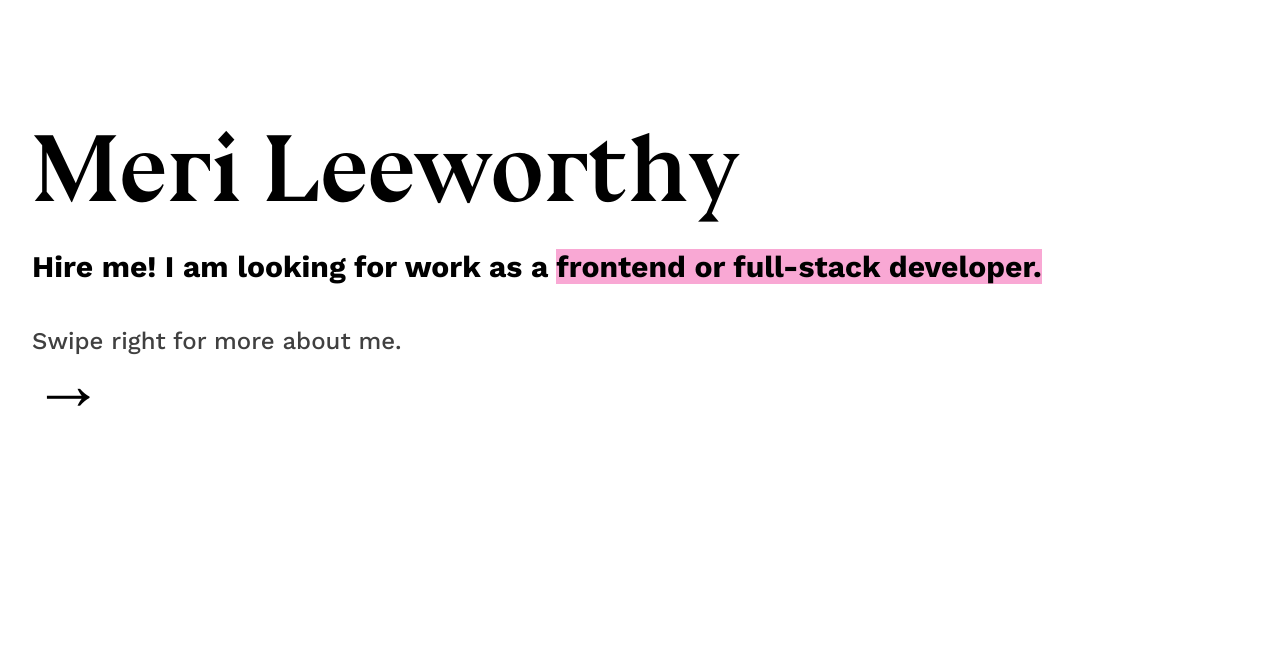
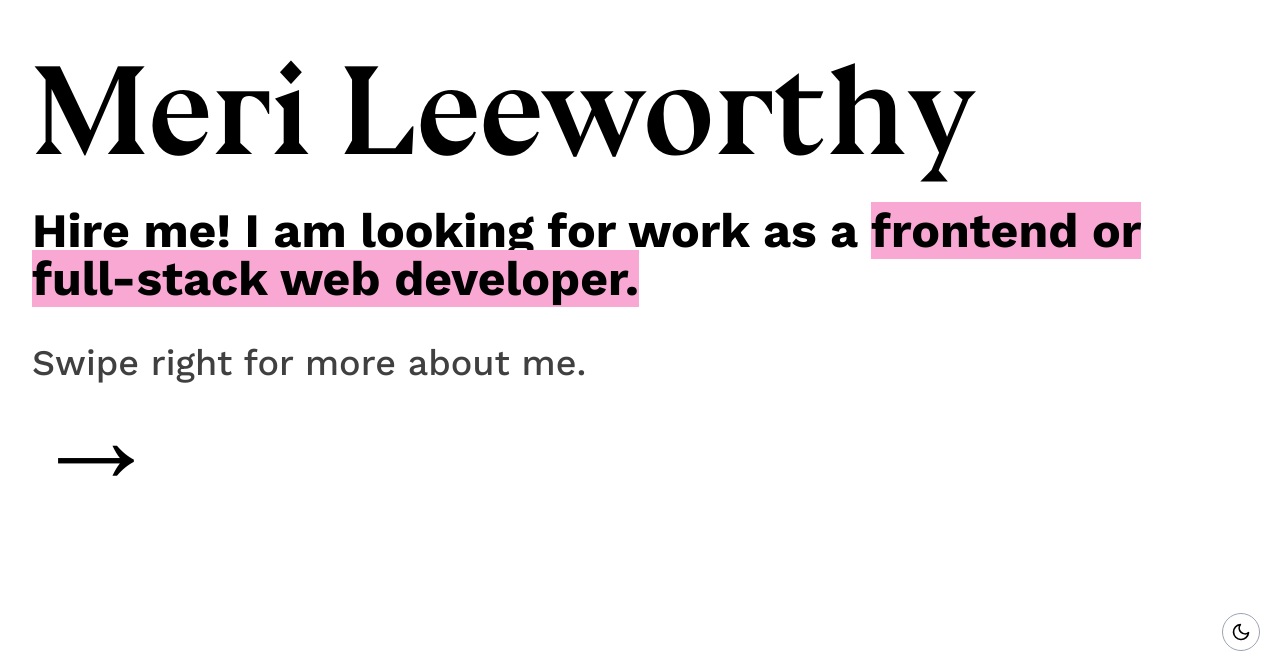
Before and after one commit to meri-leeworthy/meri-garden, a Next.js app: page / in a window 1280 px wide. Shown: the part 129-800 px from the top of the page. Built offline with nearby package versions, Linux system fonts and the light colour scheme.

Commit message:
improve responsive design

```diff
--- a/components/WithThemes.tsx
+++ b/components/WithThemes.tsx
@@ -11,19 +11,13 @@ export const WithThemes = ({
     const currentTheme = theme === "system" ? systemTheme : theme;
     if (currentTheme === "dark") {
       return (
-        <button
-          className="p-2 mt-4 text-xl border border-gray-400 rounded-full dark:border-white"
-          onClick={() => setTheme("light")}
-        >
+        <button onClick={() => setTheme("light")}>
           <FiSun />
         </button>
       );
     } else {
       return (
-        <button
-          className="p-2 mt-4 text-xl border border-gray-400 rounded-full dark:border-white"
-          onClick={() => setTheme("dark")}
-        >
+        <button onClick={() => setTheme("dark")}>
           <FiMoon />
         </button>
       );
@@ -35,9 +29,7 @@ export const WithThemes = ({
   return (
     <>
       {children}
-      <div className="bottom-0 flex justify-center w-full px-4 pb-4 md:justify-end md:fixed">
-        {renderThemeButton()}
-      </div>
+      <div className="theme-footer">{renderThemeButton()}</div>
     </>
   );
 };
--- a/pages/_app.tsx
+++ b/pages/_app.tsx
@@ -6,9 +6,9 @@ import { WithThemes } from "components/WithThemes";
 function MyApp({ Component, pageProps }: AppProps) {
   return (
     <ThemeProvider attribute="class" enableSystem={true}>
-      {/* <WithThemes> */}
-      <Component {...pageProps} />
-      {/* </WithThemes> */}
+      <WithThemes>
+        <Component {...pageProps} />
+      </WithThemes>
     </ThemeProvider>
   );
 }
--- a/pages/index.tsx
+++ b/pages/index.tsx
@@ -45,74 +45,56 @@ const Home: NextPage = () => {
         <title>meri.garden</title>
         <meta name="description" content="Meri Leeworthy, internet edition." />
       </Head>
-      <main
-        className="relative flex w-screen h-screen min-w-full overflow-x-scroll snap-x snap-mandatory scroll-smooth"
-        ref={viewportGrid}
-      >
+      <main className="swipe-container" ref={viewportGrid}>
         <section className="flex flex-col justify-center w-screen min-w-full min-h-screen p-8 snap-start snap-always">
-          <h1 className="font-serif text-5xl sm:text-7xl md:text-8xl lg:text-8xl">
+          <h1 className="font-serif text-5xl sm:text-7xl md:text-8xl lg:text-8xl xl:text-9xl">
             Meri Leeworthy
           </h1>
-          <p className="mt-8 text-2xl font-bold md:text-3xl">
+          <p className="mt-8 text-2xl font-bold md:text-3xl lg:text-4xl xl:text-5xl">
             Hire me! I am looking for work as a{" "}
-            <strong className="font-bold bg-pink-300">
-              frontend or full-stack developer.
+            <strong className="font-bold bg-pink-300 dark:bg-pink-600">
+              frontend or full-stack web developer.
             </strong>
           </p>
-          <p className="mt-10 text-xl md:text-2xl text-neutral-700">
+          <p className="mt-10 text-xl md:text-2xl lg:text-3xl xl:text-4xl text-neutral-700 dark:text-neutral-300">
             Swipe right for more about me.
           </p>
           <span>&rarr;</span>
         </section>
 
         <section className="swipe-card">
-          <div className="subheading">
+          <div className="content">
             <h2>About</h2>
-          </div>
-          <div className="content">
             <p>I am a self-taught programmer since high school.</p>
             <p>
               When I was about 14, I started making basic websites for small
               businesses.
             </p>
             <p>
-              They were really bad. But they got me exposed to technologies like
-              HTML, CSS, and very basic Javascript, jQuery, PHP and Wordpress. I
-              was using FTP and cPanel based hosting.
+              They were really bad. But they exposed me to technologies like
+              HTML, CSS, and basic Javascript, jQuery, PHP and Wordpress.
             </p>
             <p>
-              Then I wanted to be an artist, so I put a pause on web development
-              while I studied cinema and made music and performance art. I also
-              got work in the theatre industry as a sound and lighting
-              technician.
+              Then I put a pause on web development to work in the arts. I spent
+              time in the theatre industry as a sound and lighting technician,
+              and in arts and community organisations in admin roles, as well as
+              making my own work.
             </p>
             <p>
-              Over time, my curiosity brought me back, and I started integrating
-              Arduinos and Python scripts into my artistic work. This indirectly
-              led to a short stint as a junior engineer at a biomedical tech
-              startup working on embedded devices.
-            </p>
-            <p>
-              At the start of 2020, I got involved in a project called Radical
-              Directory, which pulled me back deep into the web development
-              world.
+              Over time, my curiosity for coding brought me back. At the start
+              of 2020, I got involved in a project called Radical Directory,
+              which pulled me back into the web development world.
             </p>
             <span>&rarr;</span>
           </div>
         </section>
 
         <section className="swipe-card">
-          <div className="subheading">
+          <div className="content">
             <h2>Radical Directory</h2>
-          </div>
-          <div className="content">
             <p>
-              Radical Directory is a vision for a future in which communities
-              are empowered to use media to create social change.
-            </p>
-            <p>
-              What it means in practice is building a community-run web platform
-              for media relating to social and environmental justice.
+              The goal of Radical Directory is to build a community-run media
+              platform for social and environmental justice activism.
             </p>
             <p>
               I got involved in May 2020 and took on the role of web developer.
@@ -129,44 +111,38 @@ const Home: NextPage = () => {
               tech stack, particularly using React, Next.js, Typescript,
               GraphQL, Apollo, Prisma and Postgres.
             </p>
-            <p>
-              Unlike startups with a rush to MVP, Radical Directory has
-              prioritised slow growth and design in collaboration with
-              community.
-            </p>
             <span>&rarr;</span>
           </div>
         </section>
 
         <section className="swipe-card">
-          <div className="subheading">
+          <div className="content">
             <h2>Recurse Centre</h2>
-          </div>
-          <div className="content">
             <p>
-              The next stage of my web development journey has been with the
-              Recurse Centre, an organisation based in New York which runs
-              self-directed educational retreats to programmers seeking to get
-              dramatically better at their craft.
+              In October 2021 I applied and was accepted to the Recurse Centre,
+              an organisation based in New York which runs self-directed
+              educational retreats for programmers.
             </p>
             <p>
               During COVID, retreats have been offered online, so despite being
-              locked down in Naarm (Melbourne), Australia, I still had the
-              opportunity to apply and was lucky to be accepted into a 12-week
-              batch.
+              locked down in Naarm (Melbourne), Australia, I was able to
+              complete a 12-week batch from November through to February 2022.
             </p>
             <p>
-              During my retreat, I assigned myself three main projects to
-              consolidate my frontend development skills: build a personal
-              website (this one), learn about caching and state management, and
-              create a rich-text document editor for Radical Directory.
+              During my retreat, I worked on three main projects to consolidate
+              my frontend skills: build a personal website (this one), learn
+              about caching and state management, and create a rich-text
+              document editor for Radical Directory.
             </p>
             <p>
-              Besides achieving these goals, I also gave presentations about my
-              work, and spent lots of time pair programming and attending study
-              groups with other Recursers.
+              I also gave presentations about my work, and spent lots of time
+              pair programming and attending study groups with other Recursers.
             </p>
+            <span>&rarr;</span>
           </div>
+        </section>
+        <section className="flex flex-col justify-center w-screen min-w-full min-h-screen p-8 snap-start snap-always">
+          <p>Contact me here.</p>
         </section>
 
         {/* <div className="pretty-background" /> */}
--- a/styles/globals.css
+++ b/styles/globals.css
@@ -149,7 +149,15 @@
 
 @layer components {
   body {
-    @apply selection:bg-pink-300;
+    @apply selection:bg-pink-300 dark:selection:bg-pink-600 dark:selection:bg-opacity-100;
+  }
+
+  .theme-footer {
+    @apply fixed bottom-0 flex justify-end w-full px-5 pb-5;
+  }
+
+  .theme-footer button {
+    @apply p-2 mt-4 text-xl -z-10 border rounded-full border-gray-400 dark:border-white;
   }
 
   article.document {
@@ -189,35 +197,38 @@
     z-index: -10;
   }
 
-  .mix-invert {
-    mix-blend-mode: difference;
+  .swipe-container {
+    @apply relative flex w-screen box-content h-screen min-w-full overflow-x-scroll snap-x snap-mandatory scroll-smooth;
+    scrollbar-color: black transparent;
+  }
+
+  .swipe-container::-webkit-scrollbar {
+    width: 0; /* Remove scrollbar space */
+    background: transparent; /* Optional: just make scrollbar invisible */
+  }
+
+  .swipe-container::-webkit-scrollbar-thumb {
+    background: black;
   }
 
   .swipe-card {
-    @apply relative flex items-center w-screen min-w-full grow min-h-screen snap-start snap-always;
-  }
-
-  .swipe-card .subheading {
-    @apply relative w-20 md:w-60 h-[85vh];
+    @apply relative flex items-end lg:items-center w-screen min-w-full grow h-full snap-start snap-always dark:bg-black z-10 bg-white;
   }
 
   .swipe-card h2 {
-    @apply absolute w-0 h-0 left-4 bottom-10 text-left font-serif text-5xl whitespace-nowrap italic sm:text-6xl md:text-7xl -rotate-90;
+    @apply absolute w-0 h-0 left-2 md:left-12 z-50 bottom-5 md:bottom-0 text-left font-serif text-5xl whitespace-nowrap italic sm:text-6xl md:text-7xl -rotate-90;
   }
 
   .swipe-card p {
-    @apply text-lg md:text-2xl mb-4;
+    @apply text-lg md:text-2xl xl:text-3xl pb-4;
   }
 
   .swipe-card .content {
-    @apply columns-1 overflow-y-scroll md:overflow-y-visible md:columns-sm max-h-[85vh] ml-4 md:ml-8 mr-4 md:mr-8 gap-16;
+    @apply md:relative my-auto columns-1 md:columns-2 xl:columns-3 overflow-y-scroll md:overflow-y-visible pt-16 px-4 pl-[4rem] sm:pl-[5rem] md:pl-[8rem] lg:pl-[12rem] md:mr-8 gap-8 mt-8 mb-5 xl:w-[80rem];
+    max-height: calc(100vh - 3.25rem);
   }
 
   section span {
-    @apply -mt-2 font-serif text-7xl;
+    @apply -mt-2 -mb-2 font-serif text-7xl lg:text-8xl xl:text-9xl;
   }
-
-  /* article.document a.a-unstyled {
-    @apply text-black no-underline dark:text-gray-300;
-  } */
 }
```
